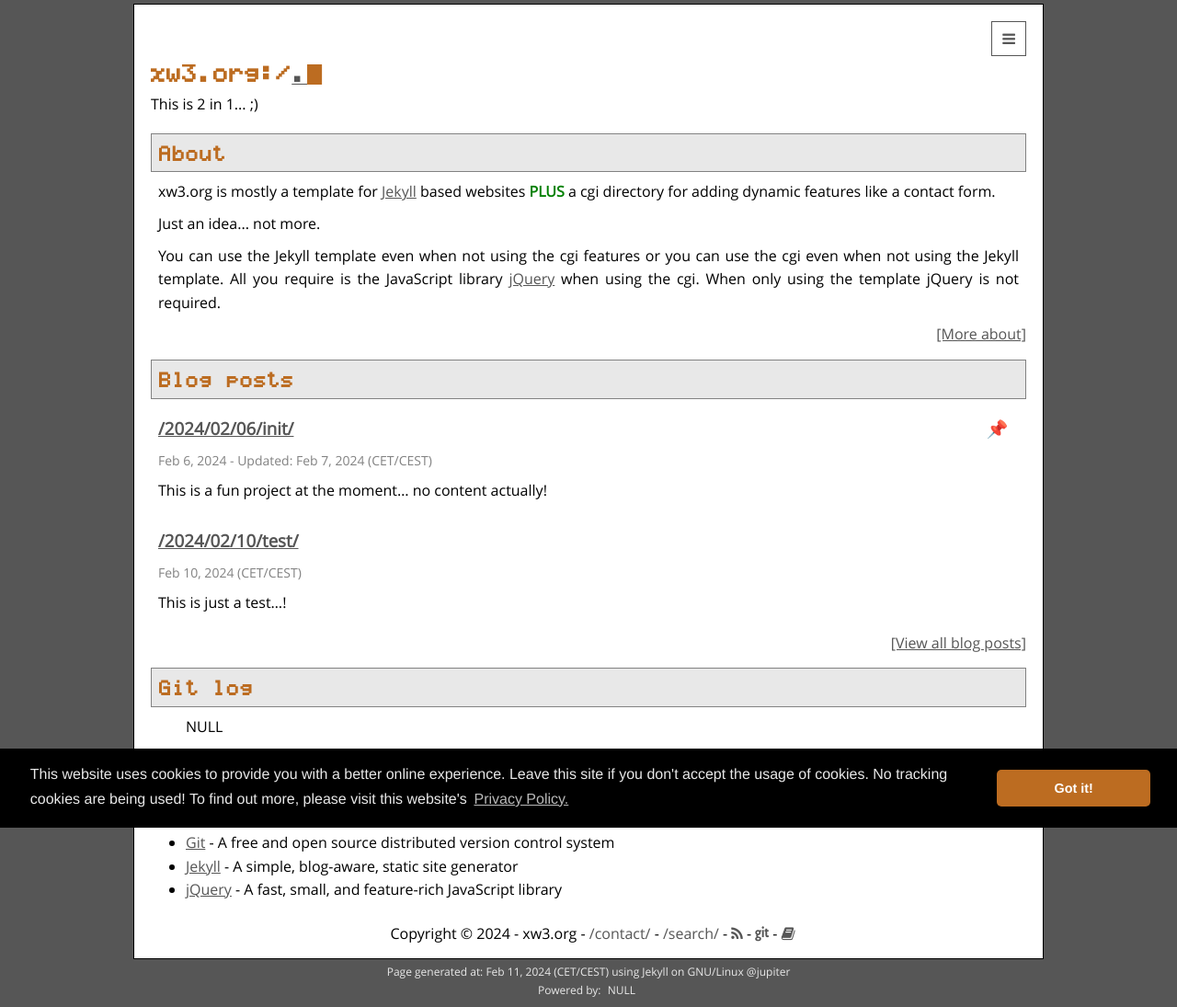
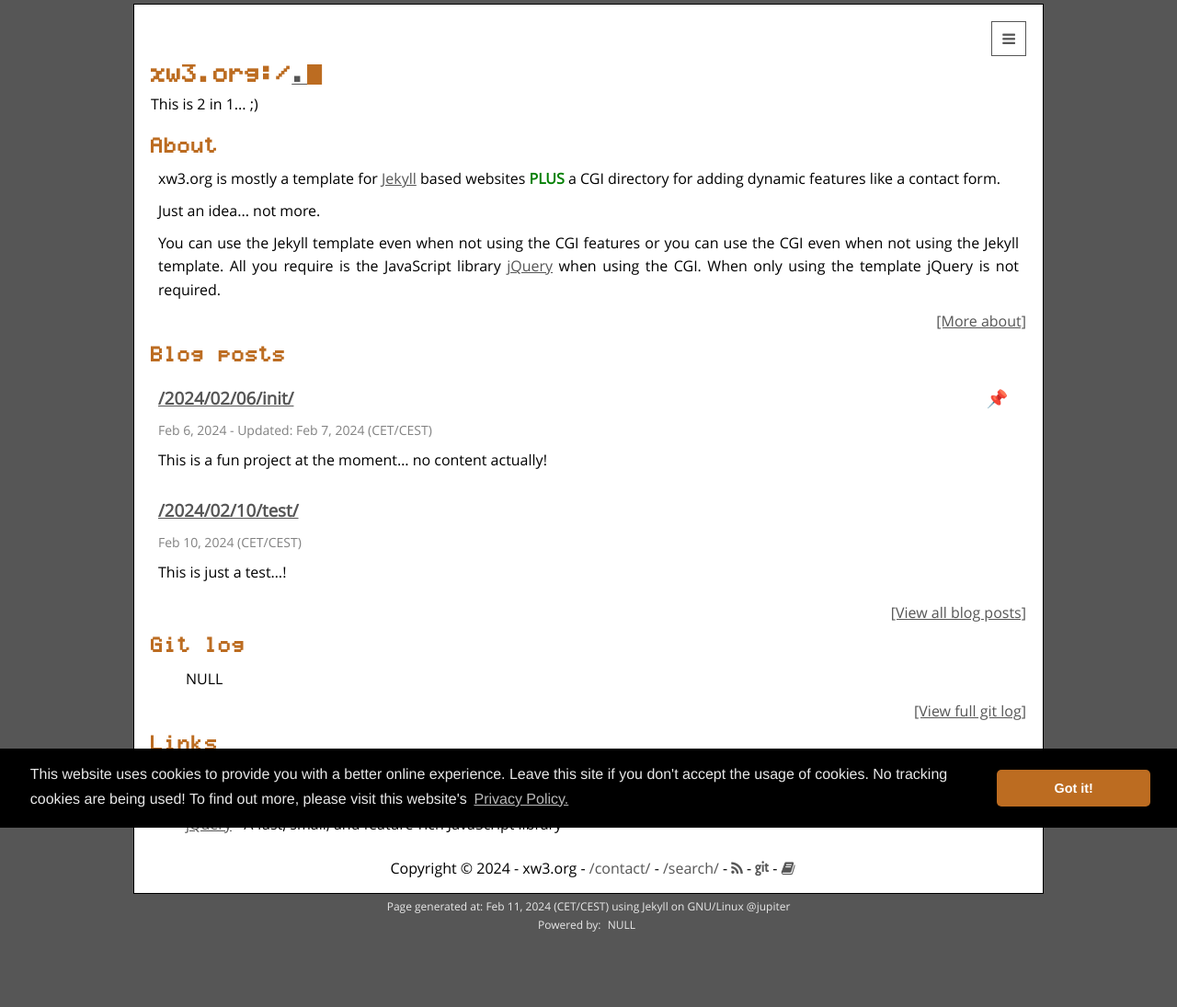
Before and after one commit to hanez/xw3, a Jekyll site: the page built from index.html, in a window 1280 px wide. Shown: the whole page at 92% size. Built offline with Jekyll 4.4.1, drawn with Linux system fonts in a browser that asks for light colours; some web fonts are replaced; the list of posts is cut into pages by our own code; after the commit the page ends 1024 px from its top, so only the background shows below that.

Commit message:
Content and style update.

```diff
--- a/_sass/_base.scss
+++ b/_sass/_base.scss
@@ -97,12 +97,12 @@ h1 {
 h2 {
     font-family: "Graph-35-pix";
     font-size: 18px;
-    padding-bottom: 4px;
-    padding-top: 8px;
-    padding-left: 8px;
-    margin-top: 14px;
-    background-color: $grey-color-light;
-    border: 1px solid $grey-color;
+    //padding-bottom: 4px;
+    //padding-top: 8px;
+    //padding-left: 8px;
+    //margin-top: 14px;
+    //background-color: $grey-color-light;
+    //border: 1px solid $grey-color;
     //border-radius: 12px;
     > a,
       a:link,
--- a/index.html
+++ b/index.html
@@ -23,11 +23,11 @@ description: The xw3 CGI research project
 <h2>About</h2>
 
 <div style="padding:0px 8px 0px 8px;">
-<p>xw3.org is mostly a template for <a href="https://jekyllrb.com/">Jekyll</a> based websites <b style="color:green;">PLUS</b> a cgi directory for adding dynamic features like a contact form.</p>
+<p>xw3.org is mostly a template for <a href="https://jekyllrb.com/">Jekyll</a> based websites <b style="color:green;">PLUS</b> a CGI directory for adding dynamic features like a contact form.</p>
 
 <p>Just an idea... not more.</p>
 
-<p>You can use the Jekyll template even when not using the cgi features or you can use the cgi even when not using the Jekyll template. All you require is the JavaScript library <a href="https://jquery.com/">jQuery</a> when using the cgi. When only using the template jQuery is not required.</p>
+<p>You can use the Jekyll template even when not using the CGI features or you can use the CGI even when not using the Jekyll template. All you require is the JavaScript library <a href="https://jquery.com/">jQuery</a> when using the CGI. When only using the template jQuery is not required.</p>
 </div>
 
 <p style="text-align:right;"><a href="/about/">[More about]</a></p>
```
